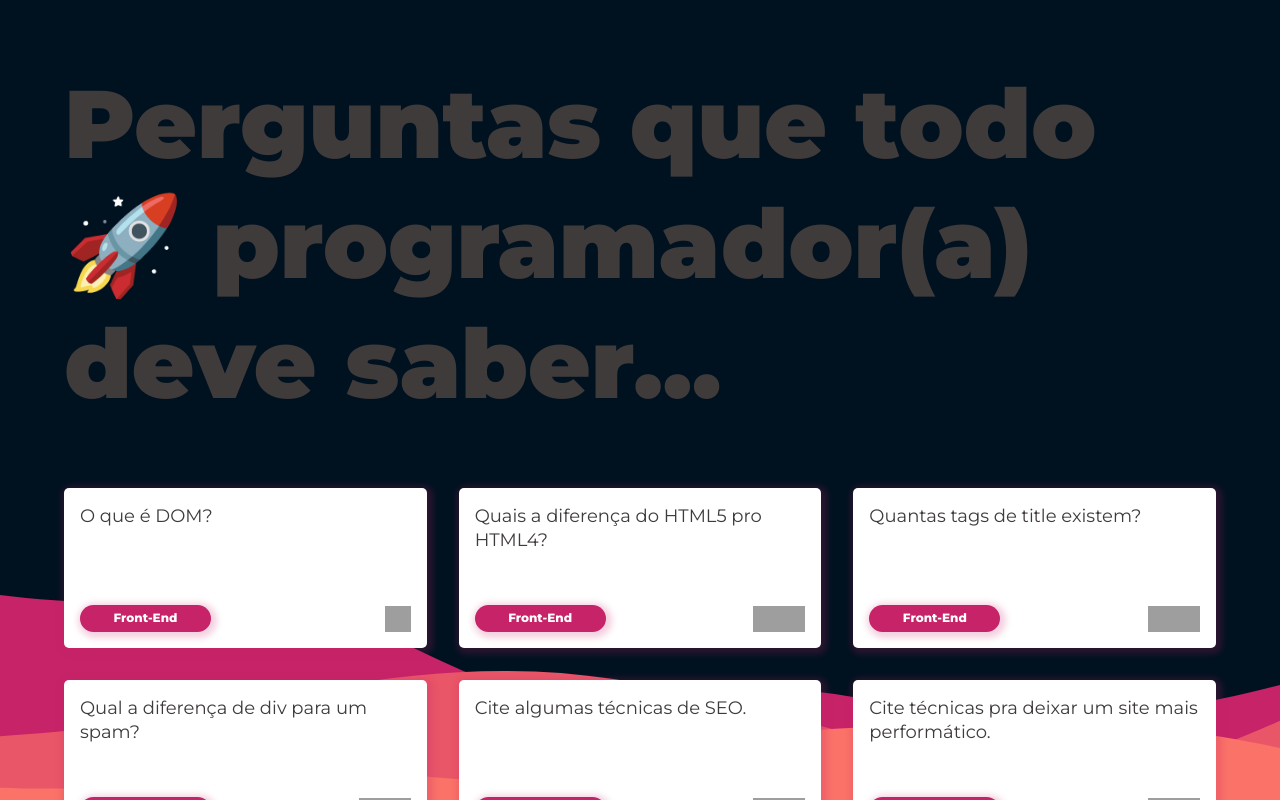
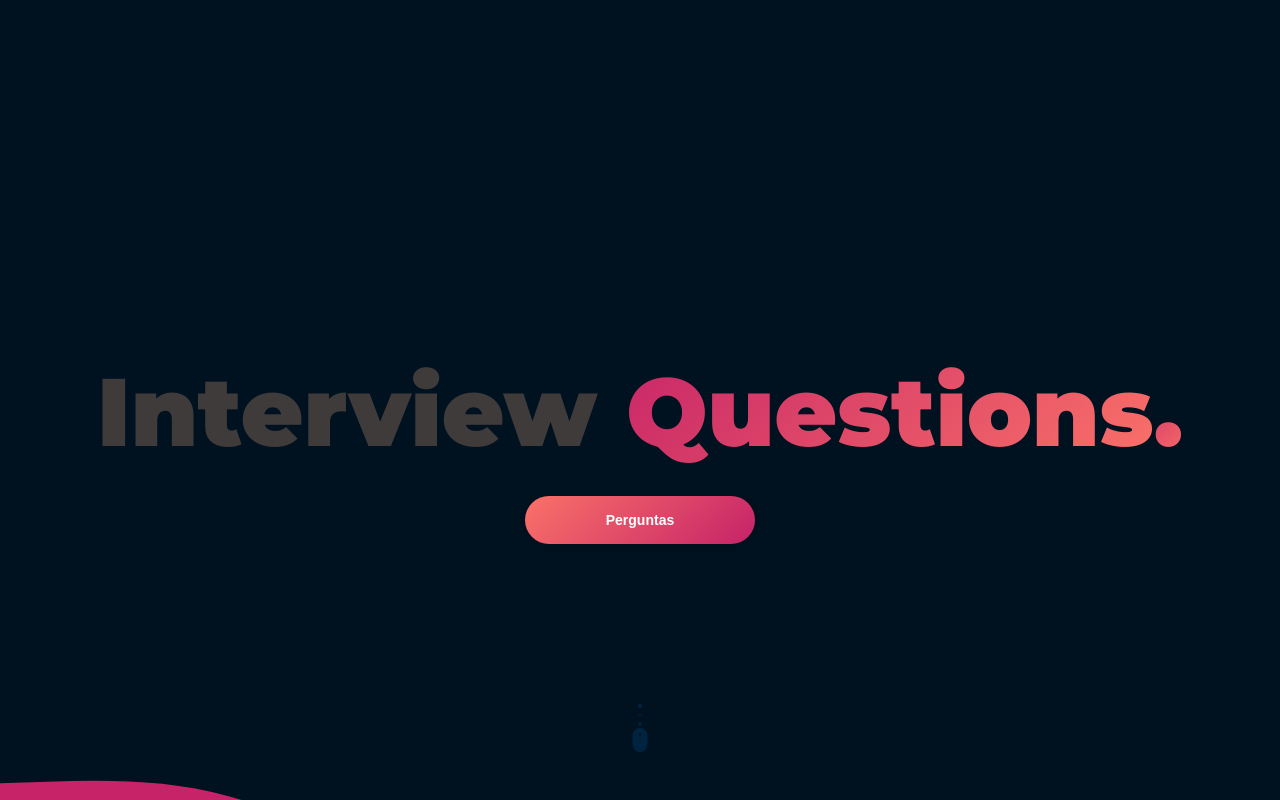
Before and after one commit to viniciustakedi/interview-questions, a React (Vite) app: page / in a window 1280 px wide. Shown: the top 800 px of the page. Built offline with nearby package versions, Linux system fonts and the light colour scheme; grey boxes are pictures that could not be loaded.

Commit message:
ADD: Tooltips and scroll indicator component :rocket:

```diff
--- a/package.json
+++ b/package.json
@@ -16,6 +16,7 @@
     "jodit-react": "^1.3.32",
     "react": "^18.2.0",
     "react-dom": "^18.2.0",
+    "react-icons": "^4.7.1",
     "react-router-dom": "^6.4.5",
     "sanitize-html": "^2.8.1",
     "sass": "^1.56.2",
--- a/src/assets/styles/styled-components.ts
+++ b/src/assets/styles/styled-components.ts
@@ -137,9 +137,9 @@ export const TagText = styled.p<TTProps>`
     padding: .1rem;
     text-transform: capitalize;
     border-radius: 40px;
-    background-color: #c62368;
+    background-color: #001220;
     color: #fff;
-    box-shadow: 2px 2px 6px 4px #c6236835;
+    box-shadow: 2px 2px 6px 4px #c6236845;
 `;
 
 export const SpanColorize = styled.span<TTProps>`
@@ -149,6 +149,25 @@ export const SpanColorize = styled.span<TTProps>`
 export const SpanBackground = styled.span<TTProps>`
     color: ${props => props.color || "#403b3b"};
     background: linear-gradient(180deg, transparent 55%, ${props => props.backgroundColor || "#7e6ae4"} 45%);
+`;
+
+interface TSpanGradientProps { //TT = Title and Text
+    color?: string;
+    gradient: { position?: string, color1: string, color2: string },
+    animate?: { infinite: boolean, }
+}
+
+export const SpanGradient = styled.span<TSpanGradientProps>`
+    color: ${props => props.color || "#403b3b"};
+    background: -webkit-linear-gradient(${props =>
+        props.gradient.position
+            ? props.gradient.position
+            : '-45deg'
+    },
+    ${props => props.gradient.color1},
+    ${props => props.gradient.color2});
+    -webkit-background-clip: text;
+    -webkit-text-fill-color: transparent;
 `;
 
 // {===----===----===----===[ Text ]===----===----===----===}
@@ -192,6 +211,8 @@ interface IGenericDivProps {
     justifyContent?: 'center' | 'flex-start' | 'flex-end' | 'space-between';
     flexDirection?: 'column' | 'row';
     width?: number;
+    height?: number;
+
 }
 
 
@@ -202,7 +223,7 @@ export const GenericDiv = styled.div<IGenericDivProps>`
     flex-direction: ${props => props.flexDirection || 'initial'};
     margin-top: ${props => props.marginTop || 0}rem;
     width: ${props => props.width || 100}%;
-    height: 100%;
+    height: ${props => props.height || 100}%;
 `;
 // {===----===----===----===[ Div ]===----===----===----===}
 
@@ -262,9 +283,146 @@ export const Image = styled.img<IImageProps>`
 `;
 // {===----===----===----===[ Image ]===----===----===----===}
 
+// {===----===----===----===[ Tooltip ]===----===----===----===}
+interface ITooltipProps {
+    tooltip: {
+        position?: 'top' | 'bottom' | 'left' | 'right',
+        text: string,
+        width?: number,
+        backgroundColor?: string;
+        color?: string;
+    },
+}
+
+export const Tooltip = styled.div<ITooltipProps>`
+    display: flex;
+    flex-direction: column;
+    align-items: center;
+    position: relative;
+    top: 0;
+    left: 0;
+
+    &:after {
+        display: flex;
+        justify-content: center;
+        align-items: center;
+        position: absolute;
+        ${props => props.tooltip?.position
+        ? props.tooltip?.position === 'top'
+            ? `bottom: 100%; left: 50%; margin-left: -95px;`
+            : props.tooltip?.position === 'left'
+                ? `top: -5px; right: 95%;`
+                : props.tooltip?.position === 'right'
+                    ? `top: -5px; left: 115%;`
+                    : `top: 100%; left: 50%;`
+        : `top: 100%; left: 50%; margin-left: -95px;`
+    }
+        content: "${props => props.tooltip?.text}";
+        background-color: ${props => props.tooltip?.backgroundColor || '#edc2d4'};
+        width: ${props => props.tooltip?.width || 185}px;
+        height: 2rem;
+        color:${props => props.tooltip?.color || '#c62368'};
+        border-radius: 10px;
+        font-size: 0.75rem;
+        opacity: 0;
+        visibility: hidden;
+        transform: scale(.9);
+        transition: all 0.35s cubic-bezier(0, 0, 0.32, 1.22);
+    }
+
+    &:hover {
+        &:after {
+        ${props => props.tooltip?.position
+        ? props.tooltip?.position === 'top'
+            ? `bottom: 115%; left: 50%;`
+            : props.tooltip?.position === 'left'
+                ? `top: 10%; right: 105%;`
+                : props.tooltip?.position === 'right'
+                    ? `top: 10%; left: 105%;`
+                    : `top: 115%; left: 50%;`
+        : `top: 115%; left: 50%;`
+    }
+            visibility: visible;
+            opacity: 1;
+            transform: scale(1);
+        }
+    }
+
+    @media(max-width: 560px) {
+        &:after {
+            display: none
+        }
+    }
+`;
+
+interface ITooltipPropsNullable {
+    position?: 'top' | 'bottom' | 'left' | 'right',
+    text: string,
+    width?: number,
+    backgroundColor?: string;
+    color?: string;
+}
+
+const TooltipComponent = (props: any) => {
+    return `
+        &:after {
+            display: ${props ? 'flex' : 'none'};
+            justify-content: center;
+            align-items: center;
+            position: absolute;
+            ${props?.position
+            ? props?.position === 'top'
+                ? `bottom: 100%; left: 50%; margin-left: -95px;`
+                : props?.position === 'left'
+                    ? `top: -5px; right: 95%;`
+                    : props?.position === 'right'
+                        ? `top: -5px; left: 95%;`
+                        : `top: 110%; left: 50%; margin-left: -95px;`
+            : `top: 110%; left: 50%; margin-left: -95px;`
+        }
+            content: "${props?.text}";
+            background-color: ${props?.backgroundColor || '#edc2d4'};
+            width: ${props?.width || 185}px;
+            height: 2rem;
+            color:${props?.color || '#c62368'};
+            border-radius: 10px;
+            font-size: 0.75rem;
+            visibility: hidden;
+            opacity: 0;
+            transform: scale(.9);
+            transition: all 0.35s cubic-bezier(0, 0, 0.32, 1.22);
+        }
+
+        &:hover {
+            &:after {
+            ${props?.position
+            ? props?.position === 'top'
+                ? `bottom: 115%; left: 50%;`
+                : props?.position === 'left'
+                    ? `top: 10%; right: 115%;`
+                    : props?.position === 'right'
+                        ? `top: 10%; left: 105%;`
+                        : `top: 115%; left: 50%;`
+            : `top: 115%; left: 50%;`
+        }
+                visibility: visible;
+                opacity: 1;
+                transform: scale(1);
+            }
+        }
+
+        @media(max-width: 560px) {
+            &:after {
+                display: none
+            }
+        }
+        `;
+}
+// {===----===----===----===[ Tooltip ]===----===----===----===}
+
 // {===----===----===----===[ Button ]===----===----===----===}
 interface IButtonProps {
-
+    tooltip?: ITooltipPropsNullable;
 }
 
 export const Button = styled.button<IButtonProps>`
@@ -272,15 +430,16 @@ export const Button = styled.button<IButtonProps>`
     width: 20%;
     height: 3rem;
     border-radius: 40px;
-    border: 2px solid #fff;
+    border: none;
     object-fit: cover;
     object-position: 0% 80%;
     box-shadow: 2px 2px 6px 4px #00000022;
     color: #fff;
-    font-weight: 800;
-    font-size: 0.875rem;
-    background-color: transparent;
+    font-weight: 900;
+    font-size: .875rem;
+    background: linear-gradient(-45deg, #c62368,  #fa7268);
     cursor: pointer;
+    transition: all 0.35s cubic-bezier(0, 0, 0.32, 1.22);
 
     @media(max-width: 780px) {
         width: 50%;
@@ -289,13 +448,21 @@ export const Button = styled.button<IButtonProps>`
     @media(max-width: 320px) {
         width: 80%;
     }
+
+    &:hover{
+        background: linear-gradient(45deg, #fa7268,  #c62368);
+        transform: scale(.95);
+        box-shadow: 2px 2px 8px 6px #00000025;
+    }
+
+    ${props => TooltipComponent(props?.tooltip)}
 `;
 // {===----===----===----===[ Button ]===----===----===----===}
 
 
 // {===----===----===----===[ FixButton ]===----===----===----===}
 interface IFixedButtonProps {
-
+    tooltip?: ITooltipPropsNullable,
 }
 
 export const FixedButton = styled.button<IFixedButtonProps>`
@@ -367,5 +534,7 @@ export const FixedButton = styled.button<IFixedButtonProps>`
         top: 88%;
         left: 74%;
     }
+
+    ${props => TooltipComponent(props?.tooltip)}
 `;
 // {===----===----===----===[ FixButton ]===----===----===----===}
--- /dev/null
+++ b/src/components/scrollIndicator/index.tsx
@@ -0,0 +1,22 @@
+import { BsFillMouseFill } from "react-icons/bs";
+import { GenericDiv, Tooltip } from "../../assets/styles/styled-components";
+import './scroll-indicator.scss';
+
+const ScrollIndicator = () => {
+
+
+    return (
+        <GenericDiv height={10} className="scroll-indicator" justifyContent="flex-end" alignItems="center" flexDirection="column">
+            <Tooltip tooltip={{ position: 'left', text: "Role para baixo", backgroundColor: "#002440", color: "#fff" }}>
+                <div className="dots">
+                    <div className="dot"></div>
+                    <div className="dot"></div>
+                    <div className="dot"></div>
+                </div>
+                <BsFillMouseFill size="24px" color="#002440" id="mouse-icon-scroll" />
+            </Tooltip>
+        </GenericDiv>
+    );
+}
+
+export default ScrollIndicator;
--- /dev/null
+++ b/src/components/scrollIndicator/scroll-indicator.scss
@@ -0,0 +1,65 @@
+.scroll-indicator {
+    position: absolute;
+    top: 80%;
+
+
+    .dots {
+        display: flex;
+        flex-direction: column;
+
+        .dot {
+            margin-top: .15rem;
+            margin-bottom: .15rem;
+            width: .25rem;
+            height: .25rem;
+            border-radius: 100%;
+            background-color: #002440;
+        }
+
+        .dot:nth-child(1) {
+            animation: dot-flashing 1s infinite linear alternate;
+            animation-delay: 1s;
+        }
+
+        .dot:nth-child(2) {
+            animation: dot-flashing 1s infinite linear alternate;
+            animation-delay: 1.5s;
+
+        }
+
+        .dot:nth-child(3) {
+            animation: dot-flashing 1s infinite linear alternate;
+            animation-delay: 2s;
+        }
+
+    }
+
+    #mouse-icon-scroll {
+        animation: dot-flashing-icon 1s infinite linear alternate;
+        animation-delay: 2.5s;
+    }
+
+
+
+    @keyframes dot-flashing {
+        0% {
+            background-color: #01182a;
+        }
+
+        50%,
+        100% {
+            background-color: #002440;
+        }
+    }
+
+    @keyframes dot-flashing-icon {
+        0% {
+            color: #01182a;
+        }
+
+        50%,
+        100% {
+            color: #002440;
+        }
+    }
+}
--- a/src/pages/home/components/home-components.scss
+++ b/src/pages/home/components/home-components.scss
@@ -8,6 +8,7 @@
   text-align: center;
   width: 100%;
   height: 100%;
+  animation: teste .53s forwards cubic-bezier(0.175, 0.885, 0.32, 1.275);
 }
 
 @media (max-width: 860px) {
--- a/src/pages/home/home.scss
+++ b/src/pages/home/home.scss
@@ -4,17 +4,9 @@
         background-position: center;
         background-repeat: no-repeat;
 
-
-    @media (max-width: 1180px) {
+        @media (max-width: 825px) {
             #title-home {
                 font-size: 4rem;
-            line-height: 80px;
-        }
-    }
-
-    @media (max-width: 825px) {
-        #title-home {
-            font-size: 3rem;
                 line-height: 70px;
             }
         }
@@ -27,21 +19,22 @@
 
         @media (max-width: 545px) {
             #title-home {
-            font-size: 2.5rem;
+                font-size: 3rem;
                 line-height: 50px;
             }
         }
 
-    @media (max-width: 410px) {
+        @media (max-width: 325px) {
             #title-home {
-            font-size: 2rem;
-            line-height: 40px;
+                font-size: 2.5rem;
             }
         }
 
-    @media (max-width: 320px) {
-        #title-home {
-            word-break: break-all;
+    .initial-content-home {
+        display: flex;
+        justify-content: center;
+        align-items: center;
+        height: 100vh;
+        position: relative;
     }
 }
-}
--- a/src/pages/home/index.tsx
+++ b/src/pages/home/index.tsx
@@ -1,9 +1,12 @@
 import { useCallback, useEffect, useState } from "react";
-import { Button, Container, Content, GenericDiv, PaddingTop, Section, Title } from "../../assets/styles/styled-components";
+import { Button, Container, Content, GenericDiv, PaddingTop, Section, SpanGradient, Title } from "../../assets/styles/styled-components";
 import { IquestionsArray, QuestionsRequest } from "../../providers/getQuestions";
 import QuestionCards from "./components/question-cards";
 
 import './home.scss';
+import ScrollIndicator from "../../components/scrollIndicator";
+
+const GRADIENT = { position: "-45deg", color1: "#c62368", color2: "#fa7268" };
 
 export default function Home() {
     const [questions, setQuestions] = useState<IquestionsArray>([]);
@@ -20,23 +23,25 @@ export default function Home() {
     return (
         <Container className="container-home-background">
             <Content>
-                <Section>
+                <Section className="initial-content-home">
                     <Title
+                        textAlign="center"
                         fontSize="super"
                         fontWeight={900}
                         paddingTop={2}
                         id='title-home'
                     >
-                        Perguntas que todo 🚀 programador(a) deve saber...
+                        Interview
+                        <SpanGradient gradient={GRADIENT}> Questions</SpanGradient>
+                        <SpanGradient gradient={GRADIENT}>.</SpanGradient>
                     </Title>
+                    <PaddingTop size={1.5} />
+                    <Button tooltip={{ position: "bottom", text: "Ver mais perguntas" }}>Perguntas</Button>
+                    <ScrollIndicator />
+                </Section>
+                <Section>
                     <PaddingTop size={4} />
-                    {/* Varios cards, deixar somente uns seis display: grid */}
-                    {/* Fazer cards para ficar as perguntas, imagem, título, linguagem/imagem e tipo */}
                     <QuestionCards data={questions} />
-                    <PaddingTop size={4} />
-                    <GenericDiv alignItems="flex-end" justifyContent="center">
-                        <Button>Ver mais...</Button>
-                    </GenericDiv>
                 </Section>
             </Content>
         </Container>
```
Also changed, not shown: src/components/scrollButton/index.tsx (+21 -2 lines), src/pages/home/components/question-cards.tsx (+14 -7 lines), 1 other file (tests, documents, lock files or other folders). Lines whose indentation alone changed are shown as unchanged.
